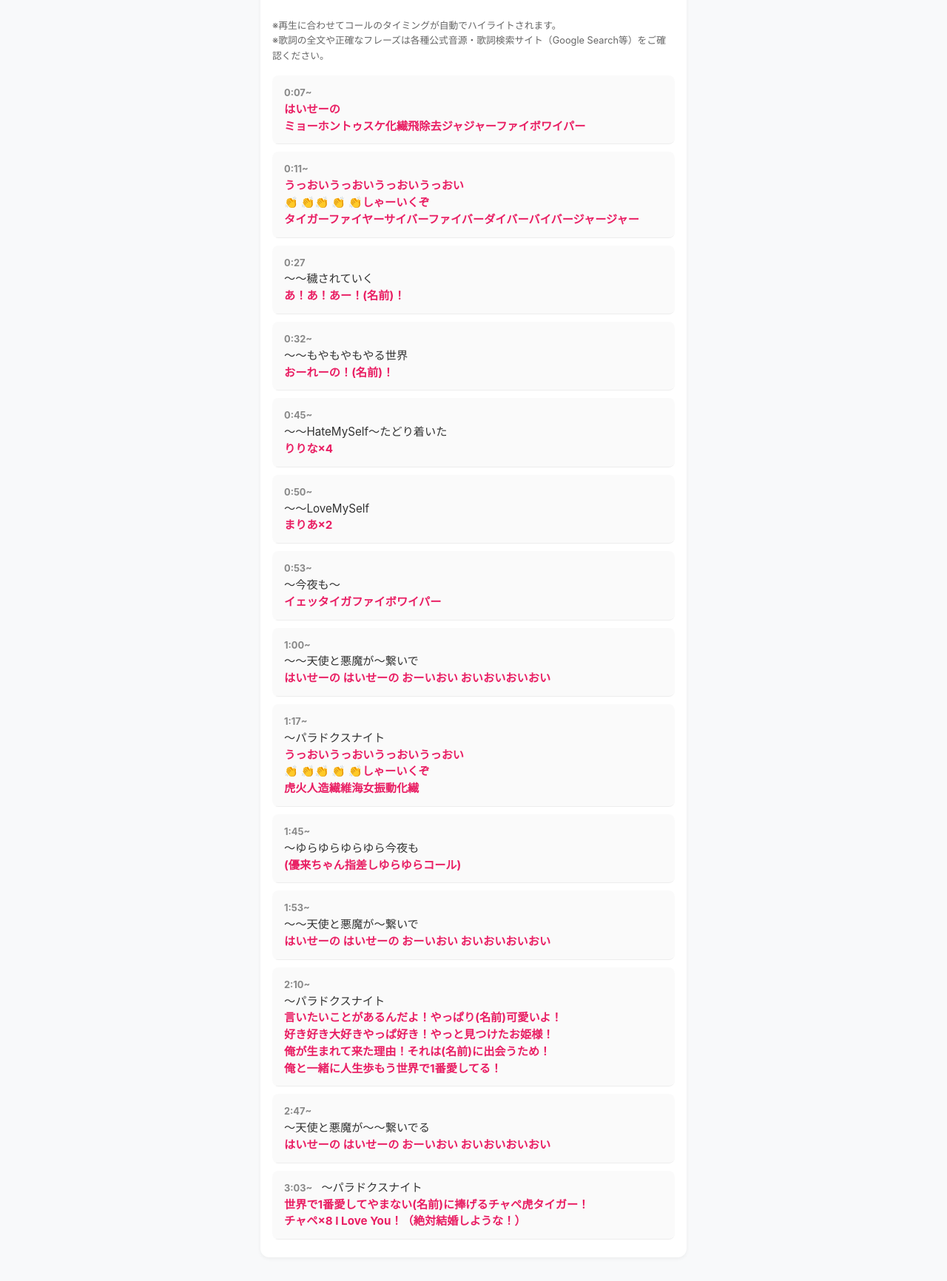
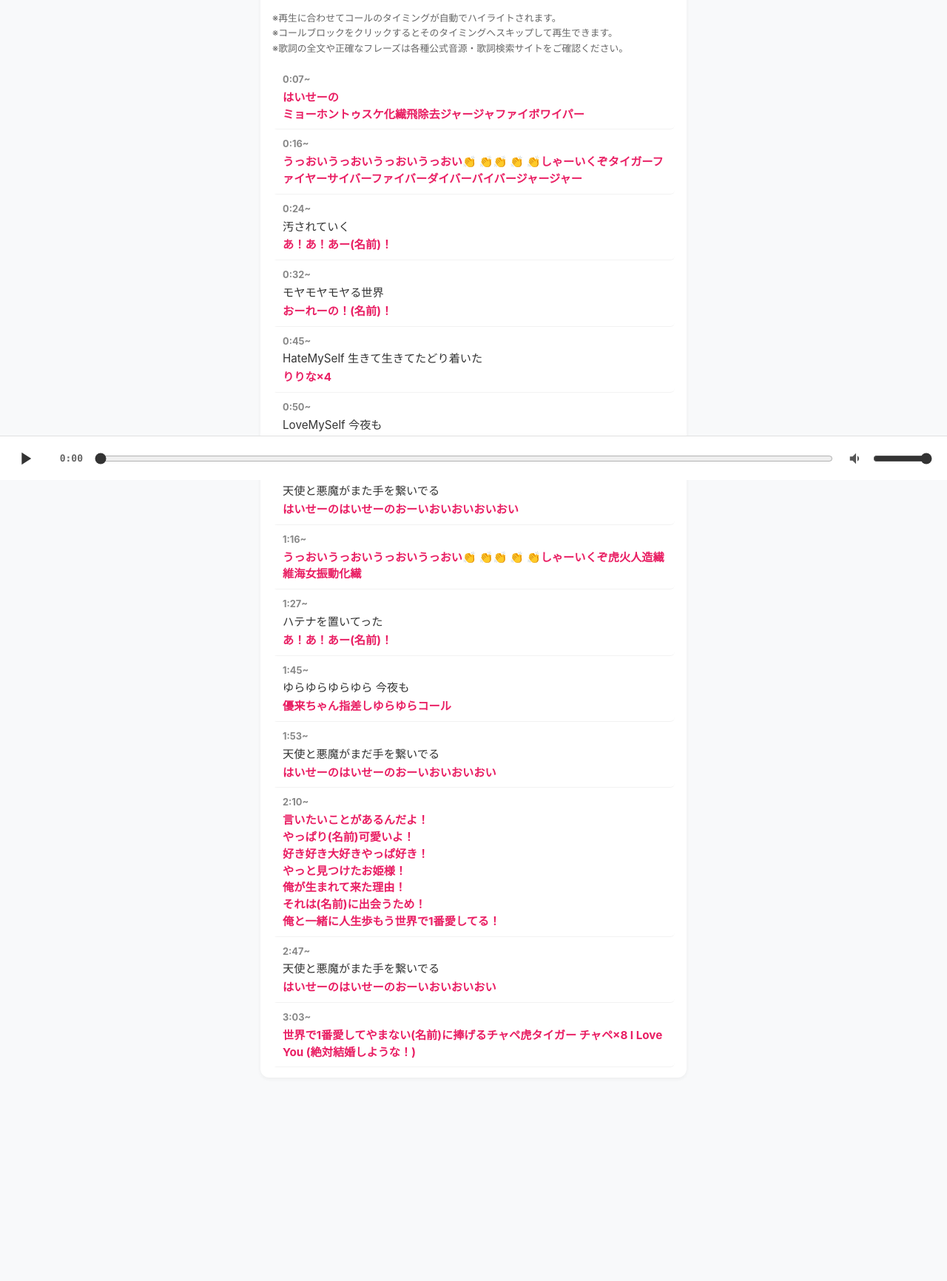
Before and after one commit to reiponzikkyou/call-list, a plain HTML site: page songs/パラドクスナイト.html in a window 1280 px wide. Shown: the part 151-1883 px from the top of the page at 74% size. After the commit the page ends 1712 px from the top, so only its background shows below. Drawn offline with Linux system fonts and the light colour scheme.

Commit message:
パラドクスナイト更新

```diff
--- a/songs/パラドクスナイト.html
+++ b/songs/パラドクスナイト.html
@@ -3,46 +3,8 @@
 <head>
   <meta charset="UTF-8">
   <meta name="viewport" content="width=device-width, initial-scale=1.0">
-  <title>パラドクスナイト - コールガイド</title>
+  <title>新規楽曲 - コールガイド</title>
   <link rel="stylesheet" href="../style.css">
-  <style>
-    /* 動画プレイヤーのレスポンシブ・サイズ調整設定 */
-    .media-container {
-      width: 100%;
-      max-width: 560px;
-      margin: 0 auto 20px auto;
-      border-radius: 12px;
-      overflow: hidden;
-    }
-    .media-container iframe {
-      width: 100% !important;
-      aspect-ratio: 16 / 9;
-      height: auto !important;
-      display: block;
-      border: none;
-    }
-
-    /* ハイライト用のスタイル */
-    .call-block {
-      padding: 12px;
-      margin-bottom: 10px;
-      border-radius: 8px;
-      transition: background-color 0.3s, border-left 0.3s;
-      border-left: 4px solid transparent;
-      background-color: rgba(0, 0, 0, 0.02);
-    }
-    .call-block.active {
-      background-color: #ffe6ed; /* ハイライト背景色 */
-      border-left: 4px solid var(--primary-color, #ff4785);
-    }
-    .time-label {
-      display: inline-block;
-      font-size: 0.8rem;
-      font-weight: bold;
-      color: #888;
-      margin-right: 8px;
-    }
-  </style>
 </head>
 <body>
 
@@ -54,183 +16,77 @@
     <a href="../index.html" class="back-btn">← 楽曲一覧に戻る</a>
 
     <div class="card">
-      <h1 class="song-title">パラドクスナイト</h1>
+      <h1 class="song-title">新規楽曲</h1>
 
-      <!-- YouTube API プレーヤー表示エリア（サイズ指定用クラス .media-container を追加） -->
       <div class="media-container">
         <div id="player"></div>
       </div>
 
-      <div class="notice" style="font-size: 0.8rem; color: #666; margin-bottom: 16px;">
+      <div class="notice">
         ※再生に合わせてコールのタイミングが自動でハイライトされます。<br>
-        ※歌詞の全文や正確なフレーズは各種公式音源・歌詞検索サイト（Google Search等）をご確認ください。
+        ※コールブロックをクリックするとそのタイミングへスキップして再生できます。<br>
+        ※歌詞の全文や正確なフレーズは各種公式音源・歌詞検索サイトをご確認ください。
       </div>
 
-      <!-- コール表（タイムスタンプ＆ハイライト連動） -->
-      <div class="lyrics">
-
-        <!-- イントロ1 -->
-        <div class="call-block" data-start="7" data-end="13">
-          <span class="time-label">0:07~</span>
-          <span class="call">
-            <br>はいせーの
-            <br>ミョーホントゥスケ化繊飛除去ジャジャーファイボワイパー
-          </span>
-        </div>
-
-        <div class="call-block" data-start="14" data-end="24">
-          <span class="time-label">0:11~</span>
-          <span class="call">
-            <br>うっおいうっおいうっおいうっおい
-            <br>👏 👏👏 👏 👏しゃーいくぞ
-            <br>タイガーファイヤーサイバーファイバーダイバーバイバージャージャー</span>
-        </div>
-
-        <!-- Aメロ〜Bメロ前 -->
-        <div class="call-block" data-start="27" data-end="29">
-          <span class="time-label">0:27</span>
-          <br>～～穢されていく
-          <br><span class="call">あ！あ！あー！(名前)！</span>
-        </div>
-
-        <div class="call-block" data-start="32" data-end="34">
-          <span class="time-label">0:32~</span>
-          <br>～～もやもやもやる世界
-          <br><span class="call">おーれーの！(名前)！</span>
-        </div>
-
-
-        <div class="call-block" data-start="45" data-end="50">
-          <span class="time-label">0:45~</span>
-          <br>～～HateMySelf～たどり着いた
-          <br><span class="call">りりな×4</span>
-        </div>
-
-          <div class="call-block" data-start="50"data-end="52">
-          <span class="time-label">0:50~</span>
-          <br>～～LoveMySelf
-          <br><span class="call">まりあ×2</span>
-        </div>
-
-          <div class="call-block" data-start="52"data-end="55">
-          <span class="time-label">0:53~</span>
-          <br>～今夜も～
-          <br><span class="call">イェッタイガファイボワイパー</span>
-        </div>
-
-        <!-- 1番サビ -->
-        <div class="call-block" data-start="60" data-end="66">
-          <span class="time-label">1:00~</span>
-          <br>〜〜天使と悪魔が～繋いで <span class="call">
-          <br>はいせーの はいせーの おーいおい おいおいおいおい</span>
-        </div>
-
-        <!-- 間奏（2番前） -->
-        <div class="call-block" data-start="77" data-end="87">
-          <span class="time-label">1:17~</span>
-          <br>～パラドクスナイト
-          <span class="call">
-            <br>うっおいうっおいうっおいうっおい
-            <br>👏 👏👏 👏 👏しゃーいくぞ
-            <br>虎火人造繊維海女振動化繊
-          </span>
-        </div>
-
-
-        <div class="call-block" data-start="105" data-end="108">
-          <span class="time-label">1:45~</span>
-          <br>～ゆらゆらゆらゆら今夜も
-          <br><span class="call">(優来ちゃん指差しゆらゆらコール)</span>
-        </div>
-
-        <div class="call-block" data-start="113" data-end="120">
-          <span class="time-label">1:53~</span>
-          <br>〜〜天使と悪魔が～繋いで <span class="call">
-          <br>はいせーの はいせーの おーいおい おいおいおいおい</span>
-        </div>
-
-        <!-- 間奏（ガチ恋口上） -->
-        <div class="call-block" data-start="130" data-end="151">
-          <span class="time-label">2:10~</span>
-          <br>～パラドクスナイト
-          <span class="call">
-            <br>言いたいことがあるんだよ！やっぱり(名前)可愛いよ！
-            <br>好き好き大好きやっぱ好き！やっと見つけたお姫様！
-            <br>俺が生まれて来た理由！それは(名前)に出会うため！
-            <br>俺と一緒に人生歩もう世界で1番愛してる！
-          </span>
-        </div>
-
-        <div class="call-block" data-start="167" data-end="173">
-          <span class="time-label">2:47~</span>
-          <br>～天使と悪魔が〜〜繋いでる
-          <br><span class="call">はいせーの はいせーの おーいおい おいおいおいおい</span>
-        </div>
-
-        <!-- アウトロ -->
-        <div class="call-block" data-start="183" data-end="198">
-          <span class="time-label">3:03~</span>
-          ～パラドクスナイト
-          <span class="call">
-            <br>世界で1番愛してやまない(名前)に捧げるチャペ虎タイガー！
-            <br>チャペ×8 I Love You！（絶対結婚しような！）
-          </span>
-        </div>
-
-      </div>
+      <div class="lyrics" id="call-list-container"></div>
     </div>
   </div>
 
-  <!-- YouTube IFrame Player API スクリプト -->
+  <script src="../player.js"></script>
   <script>
-    var tag = document.createElement('script');
-    tag.src = "https://www.youtube.com/iframe_api";
-    var firstScriptTag = document.getElementsByTagName('script')[0];
-    firstScriptTag.parentNode.insertBefore(tag, firstScriptTag);
+    initCallGuide({
+      videoId: "4pcqsORvThE",
+      calls: [
+        { start: "0:07", end: "0:14", call: "はいせーの\nミョーホントゥスケ化繊飛除去ジャージャファイボワイパー" },
+        { start: "0:16", end: "0:24", call: "うっおいうっおいうっおいうっおい👏 👏👏 👏 👏しゃーいくぞタイガーファイヤーサイバーファイバーダイバーバイバージャージャー" },
+        { start: "0:24", end: "0:30", lyrics: "汚されていく", call: "あ！あ！あー(名前)！" },
+        { start: "0:32", end: "0:35", lyrics: "モヤモヤモヤる世界", call: "おーれーの！(名前)！" },
+        { start: "0:45", end: "0:50", lyrics: "HateMySelf  生きて生きてたどり着いた", call: "りりな×4" },
+        { start: "0:50", end: "0:53", lyrics: "LoveMySelf 今夜も", call: "まりあ×2" },
+        { start: "1:01", end: "1:06", lyrics: "天使と悪魔がまた手を繋いでる", call: "はいせーのはいせーのおーいおいおいおいおい" },
+        { start: "1:16", end: "1:27", call: "うっおいうっおいうっおいうっおい👏 👏👏 👏 👏しゃーいくぞ虎火人造繊維海女振動化繊" },
+        { start: "1:27", end: "1:43", lyrics: "ハテナを置いてった", call: "あ！あ！あー(名前)！" },
+        { start: "1:45", end: "1:48", lyrics: "ゆらゆらゆらゆら 今夜も", call: "優来ちゃん指差しゆらゆらコール" },
+        { start: "1:53", end: "1:59", lyrics: "天使と悪魔がまだ手を繋いでる", call: "はいせーのはいせーのおーいおいおいおい" },
+        { start: "2:10", end: "2:31", call: "言いたいことがあるんだよ！\nやっぱり(名前)可愛いよ！\n好き好き大好きやっぱ好き！\nやっと見つけたお姫様！\n俺が生まれて来た理由！\nそれは(名前)に出会うため！\n俺と一緒に人生歩もう世界で1番愛してる！" },
+        { start: "2:47", end: "2:53", lyrics: "天使と悪魔がまた手を繋いでる", call: "はいせーのはいせーのおーいおいおいおい" },
+        { start: "3:03", end: "3:18", call: "世界で1番愛してやまない(名前)に捧げるチャペ虎タイガー チャペ×8 I Love You (絶対結婚しような！)" }
+      ]
+    });
+  </script>
+<br>
+<br>
+<br>
 
-    var player;
-    function onYouTubeIframeAPIReady() {
-      player = new YT.Player('player', {
-        height: '315',
-        width: '560',
-        videoId: '4pcqsORvThE', // ★対象の11桁の動画ID
-        playerVars: {
-          'playsinline': 1,
-          'rel': 0
-        },
-        events: {
-          'onStateChange': onPlayerStateChange
-        }
-      });
-    }
+<!-- タイル型カスタムプレイヤー -->
+<div class="tile-player">
 
-    var checkTimer = null;
+  <!-- 再生/停止 -->
+  <button id="play-pause-btn" class="tile-item tile-btn" aria-label="再生/一時停止">
+    <svg id="icon-play" viewBox="0 0 24 24"><path d="M8 5v14l11-7z"/></svg>
+    <svg id="icon-pause" viewBox="0 0 24 24" class="hidden"><path d="M6 19h4V5H6v14zm8-14v14h4V5h-4z"/></svg>
+  </button>
 
-    function onPlayerStateChange(event) {
-      if (event.data == YT.PlayerState.PLAYING) {
-        checkTimer = setInterval(updateHighlight, 300);
-      } else {
-        clearInterval(checkTimer);
-      }
-    }
+  <!-- 現在時間表示 -->
+  <div class="tile-item tile-time">
+    <span id="current-time">0:00</span>
+  </div>
 
-    function updateHighlight() {
-      if (!player || !player.getCurrentTime) return;
-      var currentTime = player.getCurrentTime();
-      var blocks = document.querySelectorAll('.call-block');
+  <!-- シークバー（横いっぱいに広がる） -->
+  <div class="tile-item tile-seek">
+    <input type="range" id="seek-bar" value="0" min="0" max="100" step="0.1">
+  </div>
 
-      blocks.forEach(function(block) {
-        var start = parseFloat(block.getAttribute('data-start'));
-        var end = parseFloat(block.getAttribute('data-end'));
+  <!-- 音量 -->
+  <div class="tile-item tile-volume">
+    <button id="mute-btn" class="tile-icon-btn" aria-label="ミュート切替">
+      <svg id="icon-volume" viewBox="0 0 24 24"><path d="M3 9v6h4l5 5V4L7 9H3zm13.5 3c0-1.77-1.02-3.29-2.5-4.03v8.05c1.48-.73 2.5-2.25 2.5-4.02z"/></svg>
+      <svg id="icon-muted" viewBox="0 0 24 24" class="hidden"><path d="M16.5 12c0-1.77-1.02-3.29-2.5-4.03v2.21l2.45 2.45c.03-.2.05-.41.05-.63zm2.5 0c0 .94-.2 1.82-.54 2.64l1.51 1.51C20.63 14.91 21 13.5 21 12c0-4.28-2.99-7.86-7-8.77v2.06c2.89.86 5 3.54 5 6.71zM4.27 3L3 4.27 7.73 9H3v6h4l5 5v-6.73l4.25 4.25c-.67.52-1.42.93-2.25 1.18v2.06c1.38-.31 2.63-.95 3.69-1.81L19.73 21 21 19.73l-9-9L4.27 3zM12 4L9.91 6.09 12 8.18V4z"/></svg>
+    </button>
+    <input type="range" id="volume-bar" value="100" min="0" max="100">
+  </div>
 
-        if (currentTime >= start && currentTime < end) {
-          block.classList.add('active');
-        } else {
-          block.classList.remove('active');
-        }
-      });
-    }
-  </script>
+</div>
 
 </body>
 </html>
```
